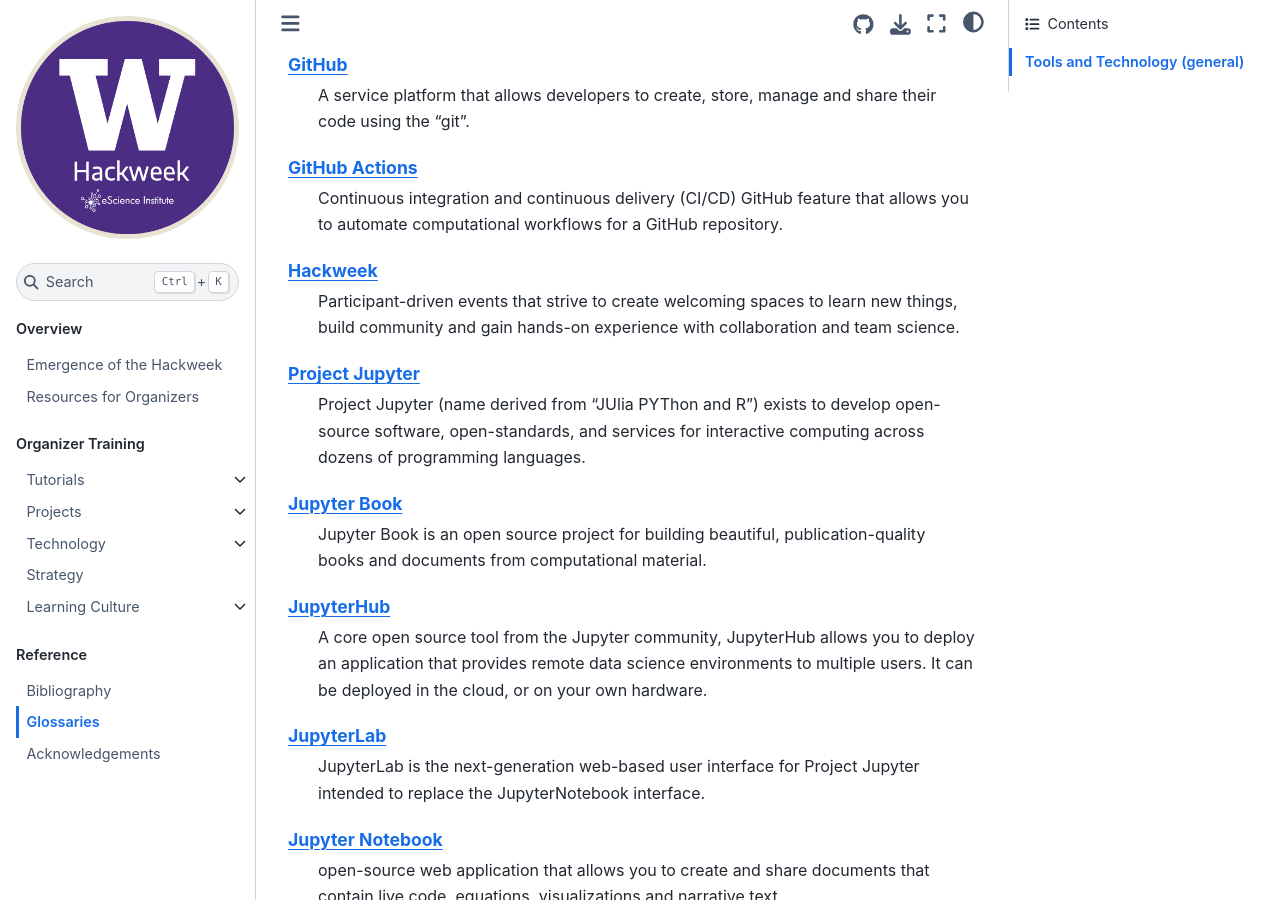
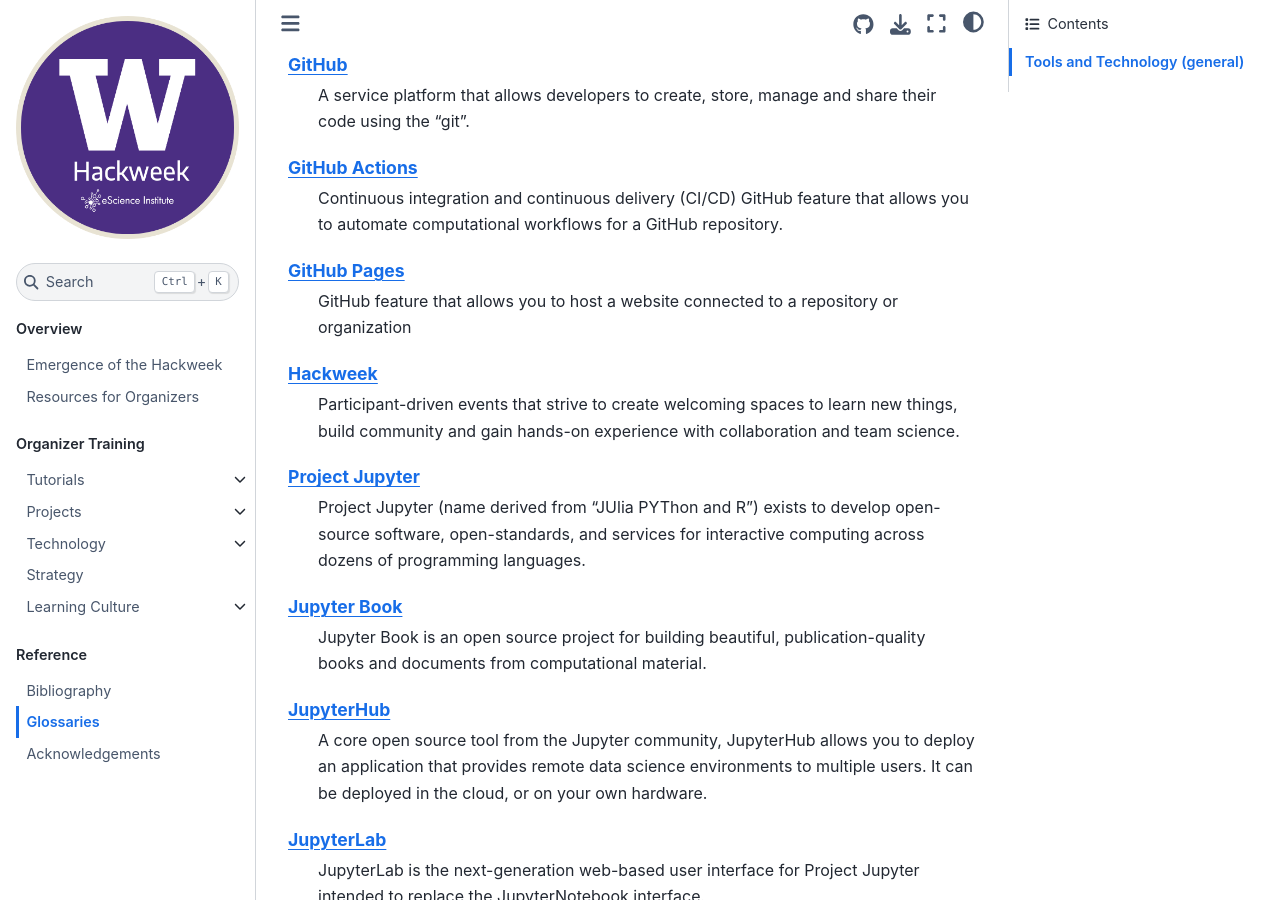
Before and after one commit to uwhackweek/hackweeks-as-a-service, a Jupyter Book: the page built from docs/reference/glossary.md, in a window 1280 px wide and 900 px high, scrolled down 682 px. Built offline with Jupyter Book 1.0.4 settings and Sphinx 7.4.7 and the Sphinx Book theme 1.1.4, drawn with Linux system fonts in a browser that asks for light colours.

```diff
--- a/docs/_toc.yml
+++ b/docs/_toc.yml
@@ -21,8 +21,10 @@ parts:
         - file: training/projects/project-github
     - file: training/technology/index
       sections:
+        - file: training/technology/recognition
+        - file: training/technology/jupyter-book
         - file: training/technology/data-management
-        - file: training/technology/recognition
+        - file: training/technology/help-me
 
     - file: training/strategy/index
 
--- a/docs/reference/glossary.md
+++ b/docs/reference/glossary.md
@@ -25,8 +25,11 @@
 [GitHub](https://github.com)
   A service platform that allows developers to create, store, manage and share their code using the "git".
 
-[GitHub Actions](https://docs.github.com/en/actions)
+[GitHub Actions](https://github.com/features/actions)
   Continuous integration and continuous delivery (CI/CD) GitHub feature that allows you to automate computational workflows for a GitHub repository.
+
+[GitHub Pages](https://pages.github.com)
+  GitHub feature that allows you to host a website connected to a repository or organization
 
 [Hackweek](https://uwhackweek.github.io/hackweeks-as-a-service)
   Participant-driven events that strive to create welcoming spaces to learn new
```
Also changed, not shown: docs/training/technology/jupyter-book.md (+52 -0 lines), docs/images/github-actions-checks.png (added), docs/images/github-actions-details.png (added), docs/images/suggest-edit-side-by-side.png (added).
